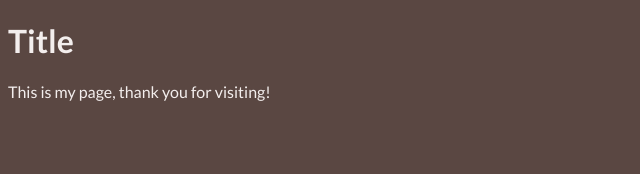
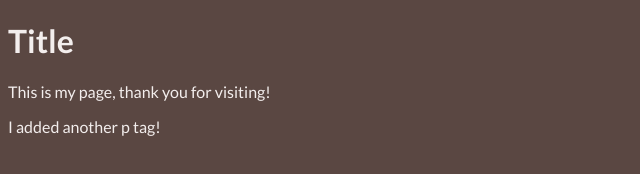
Before and after one commit to Gammer0909/myPage, a plain HTML site: page index.html in a window 1280 px wide. Shown: the whole page, without its empty margins (0-640 px from the left). Drawn offline with Linux system fonts and the light colour scheme.

Commit message:
index update

```diff
--- a/index.html
+++ b/index.html
@@ -7,6 +7,6 @@
     <body>
         <h1>Title</h1>
         <p>This is my page, thank you for visiting!</p>
-        <!-- ill style ts later -->
+        <p>I added another p tag!</p>
     </body>
 </html>
```
